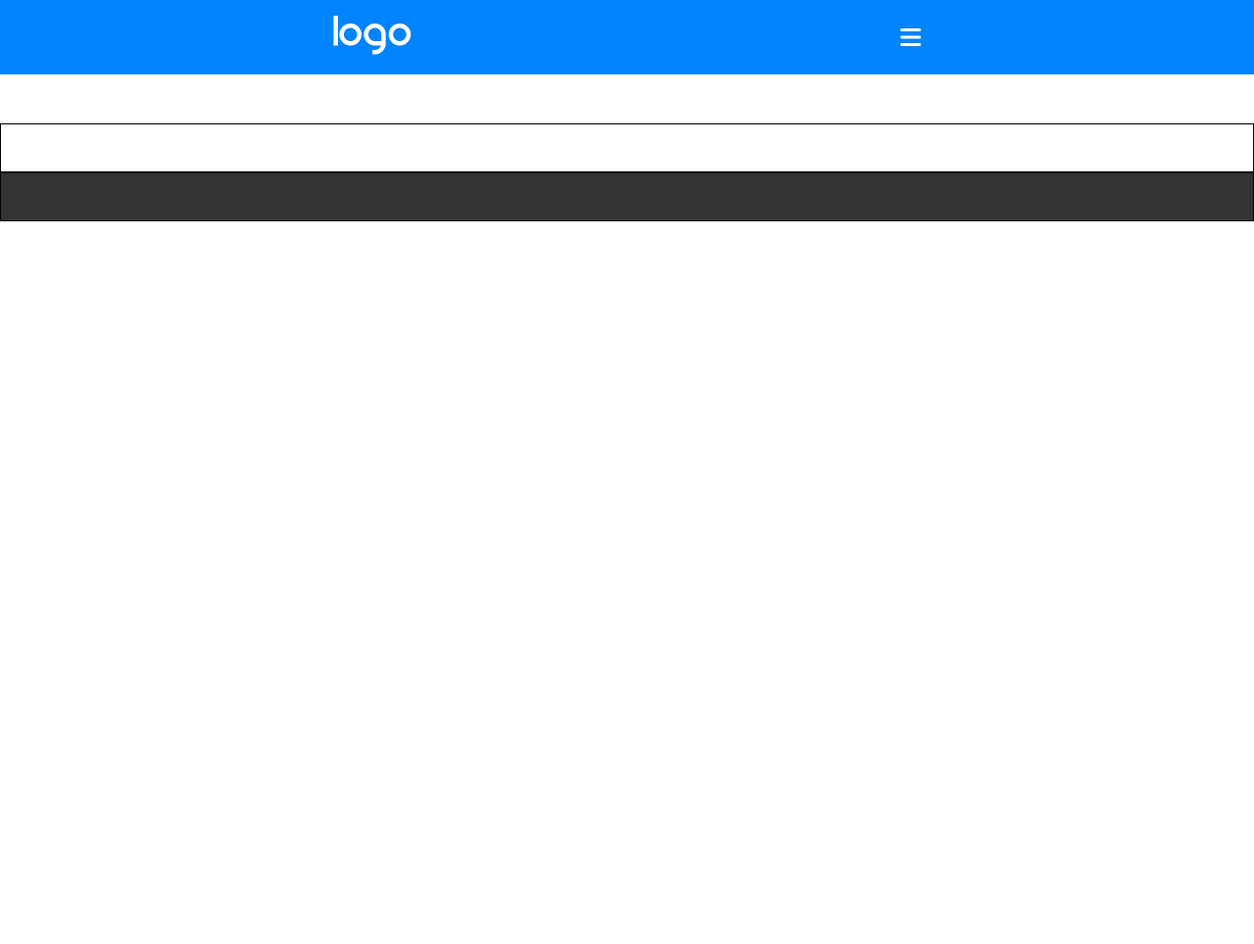
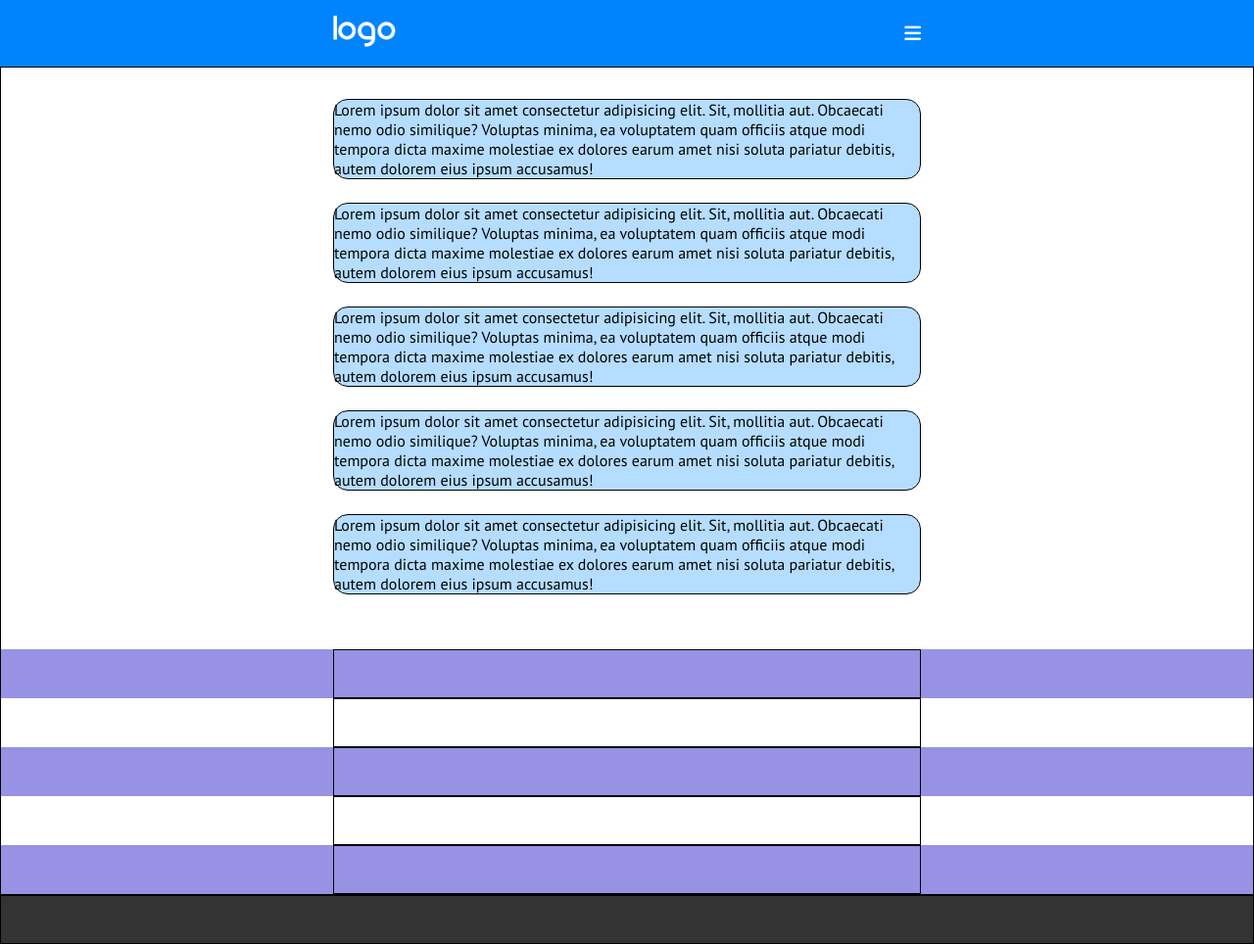
Before and after one commit to ValentinaZussino/htmlcss-responsive-layout, a plain HTML site: page index.html in a window 1280 px wide. Shown: the whole page at 98% size. Before the commit the page ends 800 px from the top, so only its background shows below. Drawn offline with Linux system fonts and the light colour scheme.

Commit message:
prep generale sezioni + impostazione prima sez

```diff
--- a/css/style.css
+++ b/css/style.css
@@ -40,21 +40,39 @@ header {
     background-color: var(--blue);
     color: var(--white);
     padding: 1rem 2rem;
-    margin-bottom: 50px;
     position: sticky;
     top: 0;
 }
+header img {
+    width: 4rem;
+}
 .hamburger i {
-    font-size: 1.5rem;
+    font-size: 1.2rem;
 }
 .main-menu {
     display: none;
+}
+header ul li {
+    list-style-type: none;
 }
 header a {
     color: var(--white);
     text-decoration: none;
 }
+/* MAIN */
+#planning, #features, #get-started {
+    background-color: var(--violet);
+}
+#intro {
+    padding: 2rem;
+}
+.card {
+    background-color: var(--lightblue);
+    margin-bottom: 1.5rem;
+    border-radius: 15px;
+}
 /* FOOTER */
 footer {
     background-color: var(--black);
 }
+/* RESPONSIVE */
--- a/index.html
+++ b/index.html
@@ -20,7 +20,7 @@
                 <i class="fa-solid fa-bars"></i>
             </span>
             <nav class="main-menu">
-                <ul>
+                <ul class="d-flex">
                     <li><a href="#">Planning</a></li>
                     <li><a href="#">Testimonials</a></li>
                     <li><a href="#">Features</a></li>
@@ -30,7 +30,37 @@
             </nav>
         </div>
     </header>
-    <main class="debug"></main>
+    <!-- MAIN -->
+    <main class="debug">
+        <section id="intro">
+            <div class="container">
+                <div class="cards">
+                    <div class="card debug">Lorem ipsum dolor sit amet consectetur adipisicing elit. Sit, mollitia aut. Obcaecati nemo odio similique? Voluptas minima, ea voluptatem quam officiis atque modi tempora dicta maxime molestiae ex dolores earum amet nisi soluta pariatur debitis, autem dolorem eius ipsum accusamus!</div>
+                    <div class="card debug">Lorem ipsum dolor sit amet consectetur adipisicing elit. Sit, mollitia aut. Obcaecati nemo odio similique? Voluptas minima, ea voluptatem quam officiis atque modi tempora dicta maxime molestiae ex dolores earum amet nisi soluta pariatur debitis, autem dolorem eius ipsum accusamus!</div>
+                    <div class="card debug">Lorem ipsum dolor sit amet consectetur adipisicing elit. Sit, mollitia aut. Obcaecati nemo odio similique? Voluptas minima, ea voluptatem quam officiis atque modi tempora dicta maxime molestiae ex dolores earum amet nisi soluta pariatur debitis, autem dolorem eius ipsum accusamus!</div>
+                    <div class="card debug">Lorem ipsum dolor sit amet consectetur adipisicing elit. Sit, mollitia aut. Obcaecati nemo odio similique? Voluptas minima, ea voluptatem quam officiis atque modi tempora dicta maxime molestiae ex dolores earum amet nisi soluta pariatur debitis, autem dolorem eius ipsum accusamus!</div>
+                    <div class="card debug">Lorem ipsum dolor sit amet consectetur adipisicing elit. Sit, mollitia aut. Obcaecati nemo odio similique? Voluptas minima, ea voluptatem quam officiis atque modi tempora dicta maxime molestiae ex dolores earum amet nisi soluta pariatur debitis, autem dolorem eius ipsum accusamus!</div>
+                </div>
+            </div>
+        </section>
+        <section id="planning">
+            <div class="container debug"></div>
+        </section>
+        <section id="testimonials">
+            <div class="container debug"></div>
+        </section>
+        <section id="features">
+            <div class="container debug"></div>
+        </section>
+        <section id="about-us">
+            <div class="container debug"></div>
+        </section>
+        <section id="get-started">
+            <div class="container debug">
+            </div>
+        </section>
+    </main>
+    <!-- FOOTER -->
     <footer class="debug"></footer>
 </body>
 </html>
```
